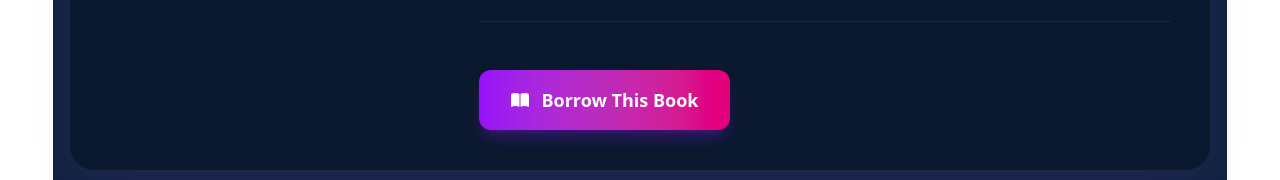
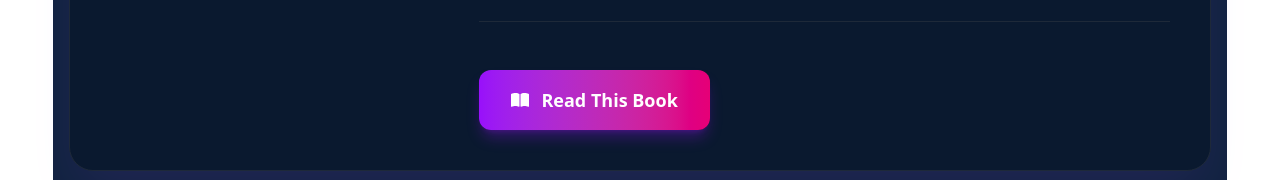
Before and after one commit to Hedayet-756/Assignment-8-Book-Nest-next, a Next.js app: page /book/1 in a window 1280 px wide. Shown: the part 1467-1647 px from the top of the page. Built offline with nearby package versions, Linux system fonts and the light colour scheme.

Commit message:
Implement React Hot Toastify

```diff
--- a/package.json
+++ b/package.json
@@ -13,6 +13,7 @@
     "react": "19.2.4",
     "react-dom": "19.2.4",
     "react-fast-marquee": "^1.6.5",
+    "react-hot-toast": "^2.6.0",
     "react-icons": "^5.6.0"
   },
   "devDependencies": {
--- a/src/app/(main)/book/[id]/page.jsx
+++ b/src/app/(main)/book/[id]/page.jsx
@@ -1,3 +1,4 @@
+import ReadButton from "@/app/components/shared/ReadButton";
 import { getBookDetailsById } from "@/lib/data";
 import Image from "next/image";
 import Link from "next/link";
@@ -90,9 +91,7 @@ const BookDetailsPage = async ({ params }) => {
                         </div>
 
                         <div className="pt-6">
-                            <button className="flex items-center gap-3 px-8 py-4 bg-gradient-to-r from-purple-600 to-pink-600 hover:from-purple-700 hover:to-pink-500 text-white rounded-xl font-bold text-lg transition-all transform hover:scale-105 active:scale-95 shadow-lg shadow-purple-600/30">
-                                <FaBookOpen /> Borrow This Book
-                            </button>
+                            <ReadButton />
                         </div>
                     </div>
                 </div>
--- /dev/null
+++ b/src/app/components/shared/ReadButton.jsx
@@ -0,0 +1,32 @@
+"use client";
+
+import toast from 'react-hot-toast';
+import { FaBookOpen } from "react-icons/fa6";
+
+const ReadButton = () => {
+    const handleBorrow = () => {
+        toast.success('Successfully Added in Read List!', {
+            style: {
+                border: '1px solid #7132e7',
+                padding: '16px',
+                color: '#fff',
+                backgroundColor: '#0A192F',
+            },
+            iconTheme: {
+                primary: '#7132e7',
+                secondary: '#FFFAEE',
+            },
+        });
+    };
+
+    return (
+        <button
+            onClick={handleBorrow}
+            className="flex items-center gap-3 px-8 py-4 bg-gradient-to-r from-purple-600 to-pink-600 hover:from-purple-700 hover:to-pink-500 text-white rounded-xl font-bold text-lg transition-all transform hover:scale-105 active:scale-95 shadow-lg shadow-purple-600/30"
+        >
+            <FaBookOpen /> Read This Book
+        </button>
+    );
+};
+
+export default ReadButton;
--- a/src/app/layout.js
+++ b/src/app/layout.js
@@ -1,3 +1,4 @@
+import { Toaster } from 'react-hot-toast';
 import { Montserrat, Poppins } from "next/font/google";
 import "./globals.css";
 
@@ -27,6 +28,7 @@ export default function RootLayout({ children }) {
     >
       <body className="min-h-full flex flex-col w-11/12 items-center mx-auto bg-[#112240]">
         {children}
+        <Toaster position="top-center" reverseOrder={false} />
       </body>
     </html>
   );
```
Also changed, not shown: 1 other file (tests, documents, lock files or other folders).
